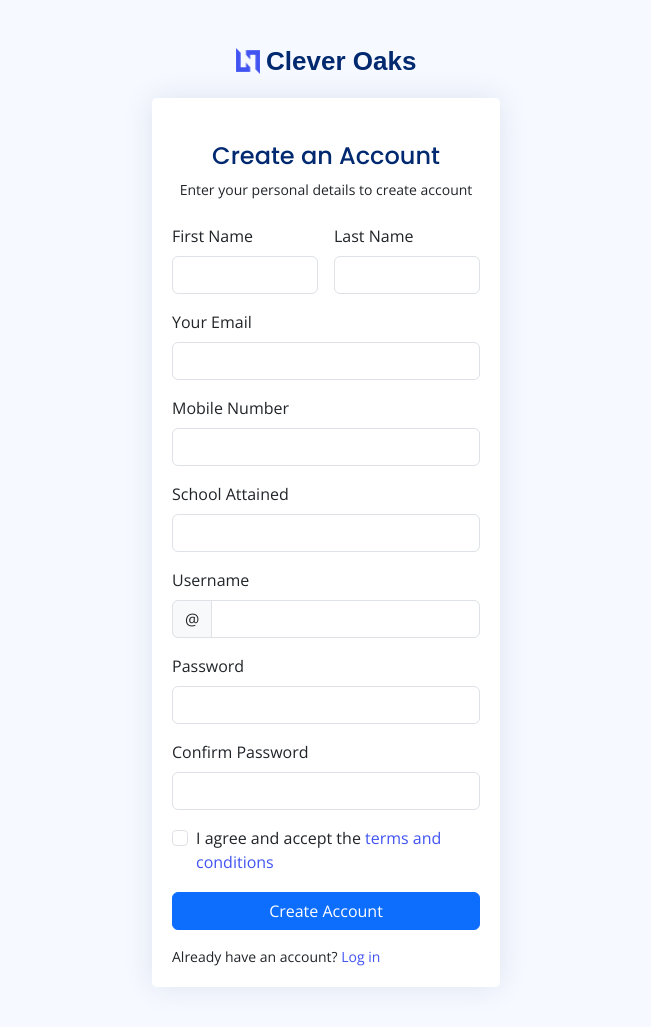
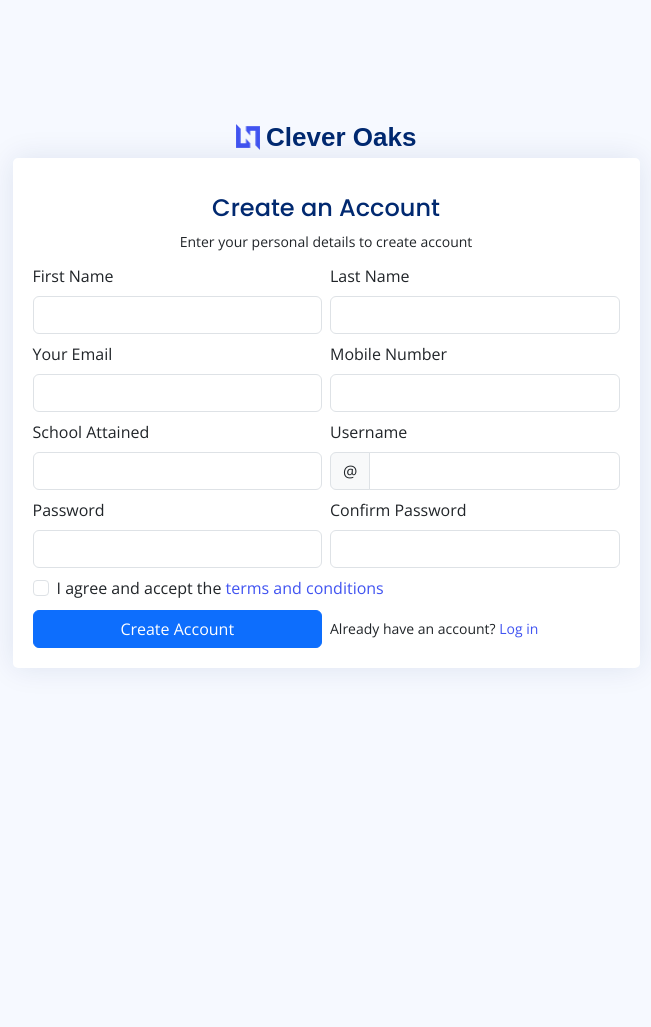
Before and after one commit to misteryTech/cleveroaks, a Django app: page /register/ in a window 1280 px wide. Shown: the whole page, without its empty margins (314-965 px from the left). After the commit the page ends 648 px from the top, so only its background shows below. Run offline with Django 5.2, Linux system fonts and the light colour scheme; some libraries are stand-ins or nearby versions.

Commit message:
update registration layout
update registration layout

```diff
--- a/templates/registration.html
+++ b/templates/registration.html
@@ -6,12 +6,12 @@
 {% block content %}
  <div class="container">
 
-      <section class="section register min-vh-100 d-flex flex-column align-items-center justify-content-center py-4">
+      <section class="section register min-vh-100 d-flex flex-column align-items-center justify-content-center py-2">
         <div class="container">
           <div class="row justify-content-center">
-            <div class="col-lg-4 col-md-6 d-flex flex-column align-items-center justify-content-center">
+            <div class="col-xl-7 col-lg-8 col-md-10 d-flex flex-column align-items-center justify-content-center">
 
-              <div class="d-flex justify-content-center py-4">
+              <div class="d-flex justify-content-center py-2">
                 <a href="{% url 'login' %}" class="logo d-flex align-items-center w-auto">
                   <img src="{% static 'assets/img/logo.png' %}" alt="">
                   <span class="d-none d-lg-block">Clever Oaks</span>
@@ -22,12 +22,12 @@
 
                 <div class="card-body">
 
-                  <div class="pt-4 pb-2">
+                  <div class="pt-3 pb-1">
                     <h5 class="card-title text-center pb-0 fs-4">Create an Account</h5>
-                    <p class="text-center small">Enter your personal details to create account</p>
+                    <p class="text-center small mb-2">Enter your personal details to create account</p>
                   </div>
 
-                  <form class="row g-3 needs-validation" method="post" novalidate>
+                  <form class="row g-2 needs-validation" method="post" novalidate>
                     {% csrf_token %}
 
                     {% if form.non_field_errors %}
@@ -36,37 +36,37 @@
                       </div>
                     {% endif %}
 
-                    <div class="col-6">
+                    <div class="col-md-6">
                       <label for="yourFirstName" class="form-label">First Name</label>
                       <input type="text" name="first_name" class="form-control{% if form.first_name.errors %} is-invalid{% endif %}" id="yourFirstName" value="{{ form.first_name.value|default:'' }}" required>
                       <div class="invalid-feedback">{% if form.first_name.errors %}{{ form.first_name.errors.0 }}{% else %}Please enter your first name!{% endif %}</div>
                     </div>
 
-                    <div class="col-6">
+                    <div class="col-md-6">
                       <label for="yourLastName" class="form-label">Last Name</label>
                       <input type="text" name="last_name" class="form-control{% if form.last_name.errors %} is-invalid{% endif %}" id="yourLastName" value="{{ form.last_name.value|default:'' }}" required>
                       <div class="invalid-feedback">{% if form.last_name.errors %}{{ form.last_name.errors.0 }}{% else %}Please enter your last name!{% endif %}</div>
                     </div>
 
-                    <div class="col-12">
+                    <div class="col-md-6">
                       <label for="yourEmail" class="form-label">Your Email</label>
                       <input type="email" name="email" class="form-control{% if form.email.errors %} is-invalid{% endif %}" id="yourEmail" value="{{ form.email.value|default:'' }}" required>
                       <div class="invalid-feedback">{% if form.email.errors %}{{ form.email.errors.0 }}{% else %}Please enter a valid email address!{% endif %}</div>
                     </div>
 
-                    <div class="col-12">
+                    <div class="col-md-6">
                       <label for="yourContactNumber" class="form-label">Mobile Number</label>
                       <input type="tel" name="contact_number" class="form-control{% if form.contact_number.errors %} is-invalid{% endif %}" id="yourContactNumber" pattern="[0-9+\-\s]{7,20}" value="{{ form.contact_number.value|default:'' }}" required>
                       <div class="invalid-feedback">{% if form.contact_number.errors %}{{ form.contact_number.errors.0 }}{% else %}Please enter a valid mobile number!{% endif %}</div>
                     </div>
 
-                    <div class="col-12">
+                    <div class="col-md-6">
                       <label for="yourSchool" class="form-label">School Attained</label>
                       <input type="text" name="school" class="form-control{% if form.school.errors %} is-invalid{% endif %}" id="yourSchool" value="{{ form.school.value|default:'' }}" required>
                       <div class="invalid-feedback">{% if form.school.errors %}{{ form.school.errors.0 }}{% else %}Please enter your school!{% endif %}</div>
                     </div>
 
-                    <div class="col-12">
+                    <div class="col-md-6">
                       <label for="yourUsername" class="form-label">Username</label>
                       <div class="input-group has-validation">
                         <span class="input-group-text" id="inputGroupPrepend">@</span>
@@ -75,29 +75,29 @@
                       </div>
                     </div>
 
-                    <div class="col-12">
+                    <div class="col-md-6">
                       <label for="yourPassword" class="form-label">Password</label>
                       <input type="password" name="password" class="form-control{% if form.password.errors %} is-invalid{% endif %}" id="yourPassword" required>
                       <div class="invalid-feedback">{% if form.password.errors %}{% for e in form.password.errors %}{{ e }} {% endfor %}{% else %}Please enter your password!{% endif %}</div>
                     </div>
 
-                    <div class="col-12">
+                    <div class="col-md-6">
                       <label for="confirmPassword" class="form-label">Confirm Password</label>
                       <input type="password" name="confirm_password" class="form-control{% if form.confirm_password.errors %} is-invalid{% endif %}" id="confirmPassword" required>
                       <div class="invalid-feedback">{% if form.confirm_password.errors %}{{ form.confirm_password.errors.0 }}{% else %}Please confirm your password!{% endif %}</div>
                     </div>
 
-                    <div class="col-12">
+                    <div class="col-12 mt-2">
                       <div class="form-check">
                         <input class="form-check-input{% if form.terms.errors %} is-invalid{% endif %}" name="terms" type="checkbox" value="on" id="acceptTerms" {% if form.terms.value %}checked{% endif %} required>
                         <label class="form-check-label" for="acceptTerms">I agree and accept the <a href="#">terms and conditions</a></label>
                         <div class="invalid-feedback">You must agree before submitting.</div>
                       </div>
                     </div>
-                    <div class="col-12">
+                    <div class="col-md-6">
                       <button class="btn btn-primary w-100" type="submit">Create Account</button>
                     </div>
-                    <div class="col-12">
+                    <div class="col-md-6 d-flex align-items-center">
                       <p class="small mb-0">Already have an account? <a href="{% url 'login' %}">Log in</a></p>
                     </div>
                   </form>
```
